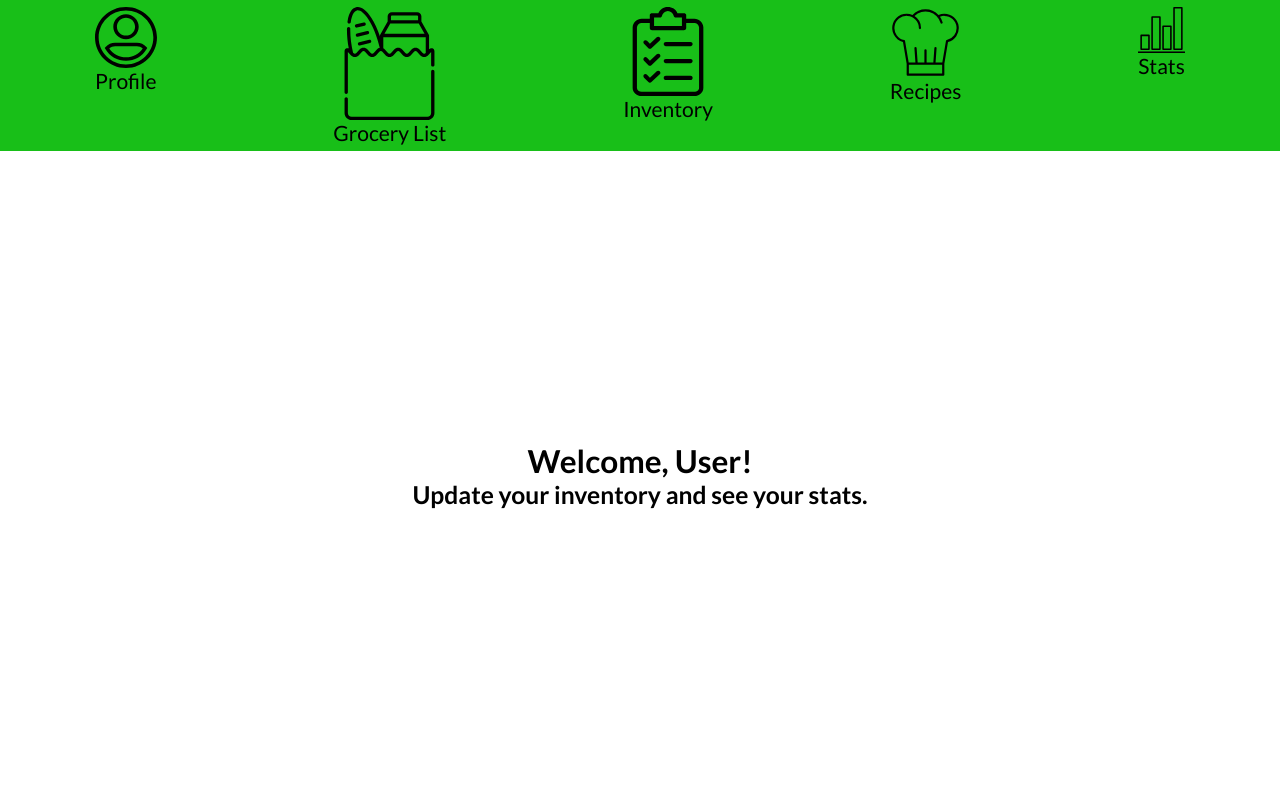
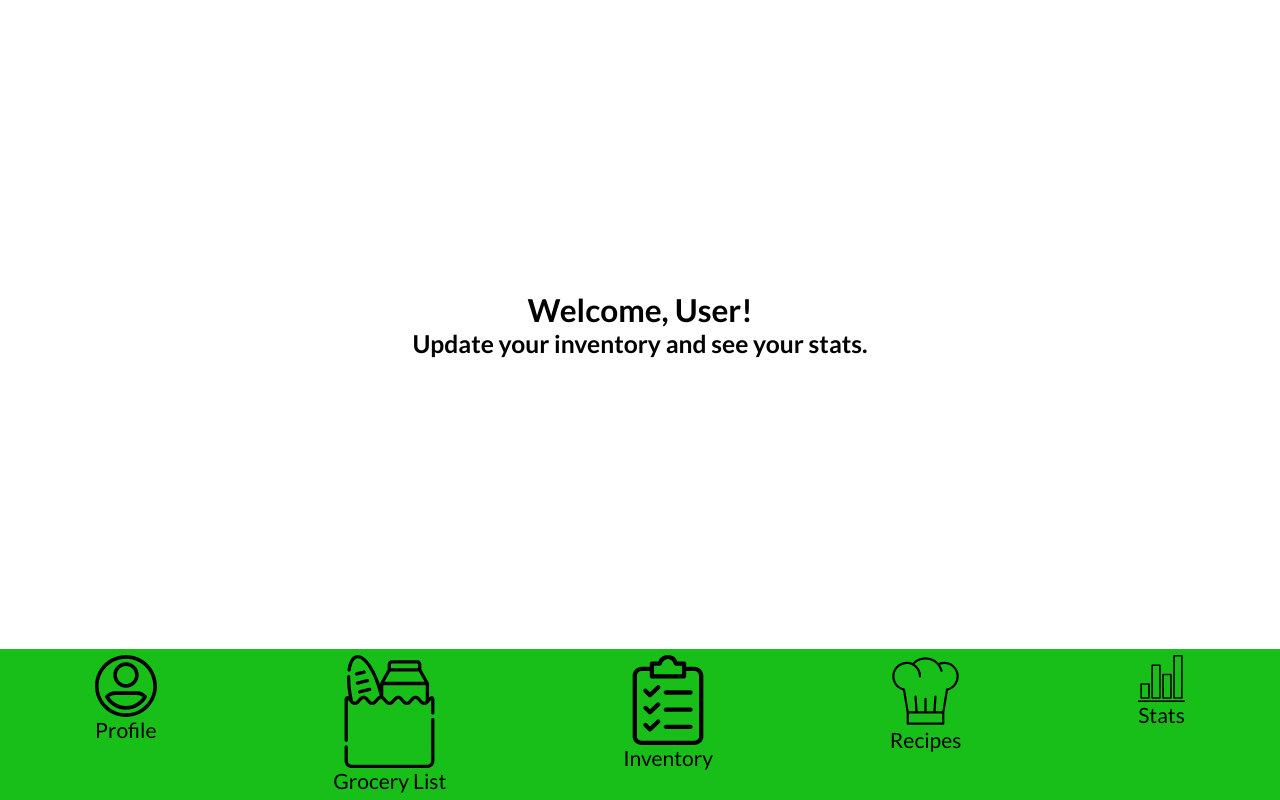
Before and after one commit to gt-programmers/grocery-tracker-fe, a React (Create React App) app: page / in a window 1280 px wide. Built offline with nearby package versions, Linux system fonts and the light colour scheme.

Commit message:
Add basic styling -flex- for each component

```diff
--- a/src/App/App.js
+++ b/src/App/App.js
@@ -11,13 +11,13 @@ import { Route } from "react-router-dom";
 function App() {
   return (
     <div className="App">
-      <NavBar />
       <Route exact path="/profile" render={() => <Profile />} />
       <Route exact path="/recipes" render={() => <Recipes />} />
       <Route exact path="/grocery_list" render={() => <GroceryList />} />
       <Route exact path="/inventory" render={() => <Inventory />} />
       <Route exact path="/stats" render={() => <Stats />} />
       <Route exact path="/" render={() => <Stats />} />
+      <NavBar />
     </div>
   );
 }
--- a/src/GroceryList/GroceryList.js
+++ b/src/GroceryList/GroceryList.js
@@ -3,7 +3,7 @@ import './GroceryList.scss';
 
 const GroceryList = () => {
   return (
-    <section className="grocery-list">
+    <section className="grocery-list page">
       <p>GroceryList</p>
     </section>
   )
--- a/src/Inventory/Inventory.js
+++ b/src/Inventory/Inventory.js
@@ -3,7 +3,7 @@ import './Inventory.scss';
 
 const Inventory = () => {
   return (
-    <section className="inventory">
+    <section className="inventory page">
       <p>Inventory</p>
     </section>
   )
--- a/src/Profile/Profile.js
+++ b/src/Profile/Profile.js
@@ -3,7 +3,7 @@ import './Profile.scss';
 
 const Profile = () => {
   return (
-    <section className="profile">
+    <section className="profile page">
       <p>Profile</p>
     </section>
   )
--- a/src/Recipes/Recipes.js
+++ b/src/Recipes/Recipes.js
@@ -3,7 +3,7 @@ import './Recipes.scss';
 
 const Recipes = () => {
   return (
-    <section className="recipes">
+    <section className="recipes page">
       <p>Recipes</p>
     </section>
   )
--- a/src/Stats/Stats.js
+++ b/src/Stats/Stats.js
@@ -3,7 +3,7 @@ import './Stats.scss';
 
 const Stats = () => {
   return (
-    <section className="stats">
+    <section className="stats page">
       <h2>Welcome, User!</h2>
       <h3>Update your inventory and see your stats.</h3>
     </section>
--- a/src/Stats/Stats.scss
+++ b/src/Stats/Stats.scss
@@ -1,4 +1,5 @@
-.stats {
+.stats,
+.page {
   display: flex;
   flex-direction: column;
   justify-content: center;
```
